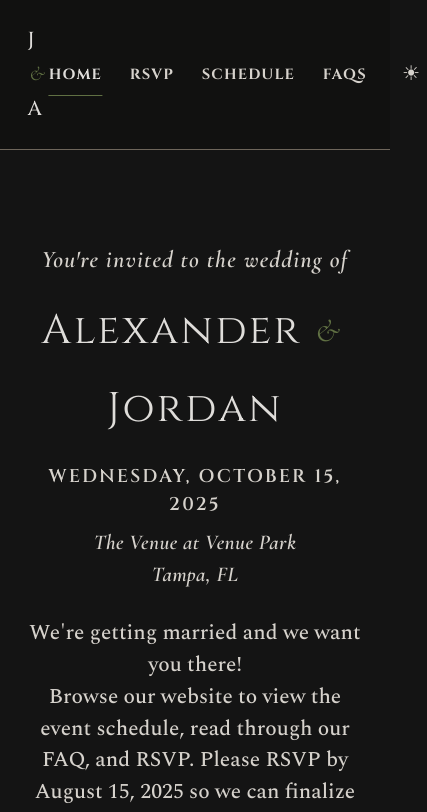
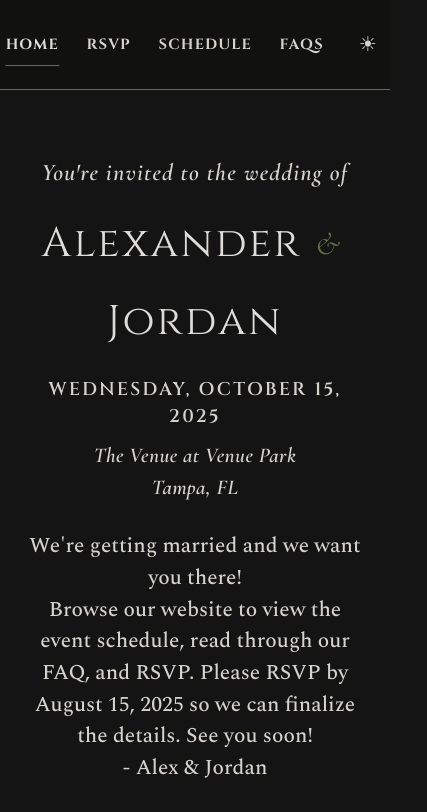
Before and after one commit to anniekatz/wedding-website, a React (Vite) app: page / in a window 390 px wide. Shown: the top 812 px of the page, 427 px wide, since content can reach past the window. Built offline with nearby package versions, Linux system fonts and the light colour scheme; no server answers.

Commit message:
fixes for mobile display

```diff
--- a/src/components/Layout.module.css
+++ b/src/components/Layout.module.css
@@ -7,6 +7,12 @@
 .main {
   flex: 1;
   padding: 3rem 0;
+}
+
+@media (max-width: 600px) {
+  .main {
+    padding-top: 1.5rem;
+  }
 }
 
 .footer {
--- a/src/components/Navbar.module.css
+++ b/src/components/Navbar.module.css
@@ -96,6 +96,16 @@
   background: none;
 }
 
+@media (max-width: 600px) {
+  .logo {
+    display: none;
+  }
+
+  .container {
+    justify-content: center;
+  }
+}
+
 @media (max-width: 480px) {
   .links {
     gap: 1.5rem;
@@ -105,8 +115,4 @@
     font-size: 0.8rem;
     letter-spacing: 0.08em;
   }
-
-  .logo {
-    font-size: 1.1rem;
-  }
 }
--- a/src/index.css
+++ b/src/index.css
@@ -110,6 +110,12 @@ h2 {
 h3 {
   font-size: 1.25rem;
   letter-spacing: 0.03em;
+}
+
+@media (max-width: 600px) {
+  h1 {
+    font-size: 2.2rem;
+  }
 }
 
 p {
```
